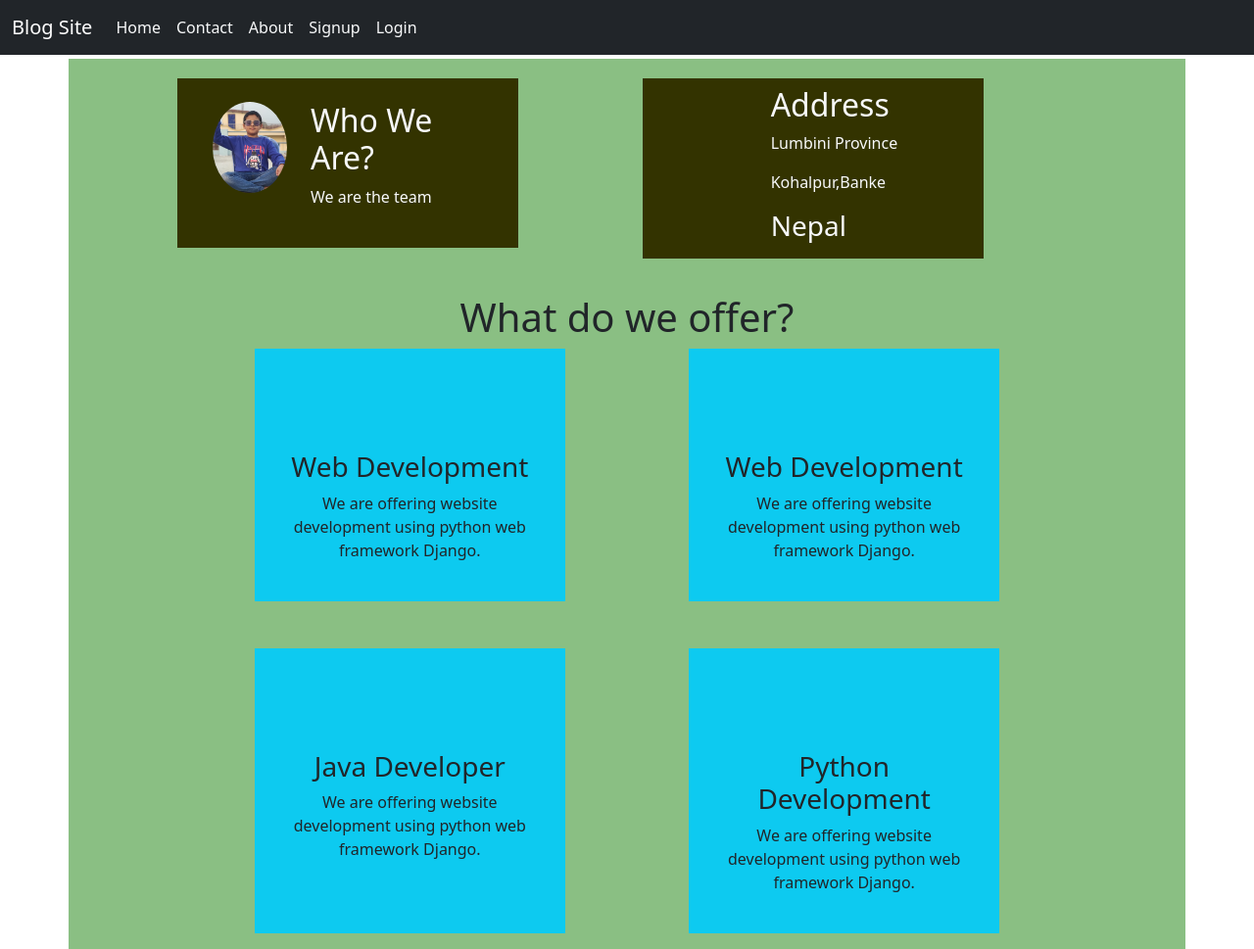
After one commit to sagarneupane/BlogSite, a Django app: page /about/ in a window 1280 px wide. The commit adds this page. Shown: the whole page at 98% size. Run offline with Django 4.2, Linux system fonts and the light colour scheme; some libraries are stand-ins or nearby versions; some web fonts are replaced.

Commit message:
Changes And Update upto About.html Making

```diff
--- a/Blog/static/css/core.css
+++ b/Blog/static/css/core.css
@@ -1,9 +1,17 @@
 
+*{
+    margin: 0;
+    padding: 0;
+    }
+.bg-lightgreen{
+background-color:#8ABF83;
+}
+.bg-whitegreen{
+background-color:#BBDAB7;
+}
 
-html,body{
-    height: 100%;
+.bg-formcolor{
+background-color:#7CAD76;}
+.bg-aboutcolor{
+background-color: #333300;
 }
-.container-fluid
-{
-    min-height: 100%;
-}
--- /dev/null
+++ b/Blog/templates/about.html
@@ -0,0 +1,69 @@
+
+
+
+
+{% extends 'base/base.html' %}
+
+{% block title %}Home Page{% endblock %}
+
+{% block content %}
+<div class="container bg-lightgreen mt-1 ">
+        <div class="row ">
+            <div class="offset-sm-1 col-sm-4 mt-3 mb-3">
+                    <div class="row bg-aboutcolor text-light p-4 m-1">
+                        <div class="col-sm-4">
+                            {% load static %}
+                            <img src="{% static 'img/abi1.jpg' %}" alt="" class="img-fluid rounded-circle" height="100px" width="100px" >
+                        </div>
+                        <div class="col-sm-6">
+                            <h2>Who We Are?</h2>
+                            <p>We are the team</p>
+                        </div>
+                    </div>
+            </div>
+             <div class="offset-sm-1 col-sm-4 mt-3 mb-3">
+                    <div class="row bg-aboutcolor text-light p-2 m-1">
+                        <div class="col-sm-4 text-center mt-5">
+                           <i class="fa-solid fa-location-dot fa-5x"></i>
+                        </div>
+                        <div class="col-sm-6">
+                            <h2>Address</h2>
+                            <p>Lumbini Province</p>
+                            <p>Kohalpur,Banke</p>
+                            <h3>Nepal</h3>
+                        </div>
+                    </div>
+            </div>
+             <div class="offset-sm-2 col-sm-8 mt-3 mb-3">
+                    <h1 class="text-center">What do we offer?</h1>
+                    <div class="row">
+                        <div class="col-sm-5 text-center p-4 bg-info">
+                            <i class="fa-solid fa-globe fa-5x"></i>
+                            <h3>Web Development</h3>
+                            <p>We are offering website development using python web framework Django.</p>
+                        </div>
+                        <div class="offset-sm-2 col-sm-5 text-center p-4 bg-info">
+                            <i class="fa-brands fa-aws fa-5x"></i>
+                            <h3>Web Development</h3>
+                            <p>We are offering website development using python web framework Django.</p>
+                        </div>
+                        <div class="mt-5 col-sm-5 text-center p-4 bg-info">
+                            <i class="fa-brands fa-java fa-5x"></i>
+                            <h3>Java Developer</h3>
+                            <p>We are offering website development using python web framework Django.</p>
+                        </div>
+                        <div class="mt-5 offset-sm-2 col-sm-5 text-center p-4 bg-info">
+                            <i class="fa-brands fa-python fa-5x"></i>
+                            <h3>Python Development</h3>
+                            <p>We are offering website development using python web framework Django.</p>
+                        </div>
+                    </div>
+            </div>
+
+
+        </div>
+
+
+
+</div>
+{% endblock %}
--- a/Blog/templates/base/base.html
+++ b/Blog/templates/base/base.html
@@ -7,10 +7,10 @@
     {% include "base/link.html" %}
 </head>
 <body>
-<div class="container-fluid">
+
     {% include 'base/navbar.html' %}
     {% block content %}
-    {% block content %}
-</div>
+    {% endblock content %}
+
 </body>
 </html>
--- a/Blog/templates/base/navbar.html
+++ b/Blog/templates/base/navbar.html
@@ -0,0 +1,34 @@
+<nav class="navbar navbar-expand-lg container-fluid text-danger  navbar-dark bg-dark">
+  <a class="navbar-brand" href="{% url 'home' %}">Blog Site</a>
+  <button class="navbar-toggler" type="button" data-toggle="collapse" data-target="#navbarNav" aria-controls="navbarNav" aria-expanded="false" aria-label="Toggle navigation">
+    <span class="navbar-toggler-icon"></span>
+  </button>
+  <div class="collapse navbar-collapse" id="navbarNav">
+    <ul class="navbar-nav">
+      <li class="nav-item active">
+        <a class="nav-link text-light" href="{% url 'home' %}">Home <span class="sr-only">(current)</span></a>
+      </li>
+      <li class="nav-item">
+        <a class="nav-link text-light" href="{% url 'contact' %}">Contact</a>
+      </li>
+      <li class="nav-item">
+        <a class="nav-link text-light" href="{% url 'about' %}">About</a>
+      </li>
+      {% if request.user %}
+      <li class="nav-item">
+        <a class="nav-link text-light" href="#">Signup</a>
+      </li>
+      <li class="nav-item">
+        <a class="nav-link text-light" href="#">Login</a>
+      </li>
+      {% else %}
+      <li class="nav-item">
+        <a class="nav-link text-light" href="#">Dashboard</a>
+      </li>
+      <li class="nav-item">
+        <a class="nav-link text-light" href="#">Logout</a>
+      </li>
+      {% endif %}
+    </ul>
+  </div>
+</nav>
--- a/Blog/urls.py
+++ b/Blog/urls.py
@@ -3,4 +3,6 @@ from . import views
 
 urlpatterns = [
     path("", views.home, name="home"),
+    path("contact/", views.contact, name="contact"),
+    path("about/", views.about, name="about"),
 ]
--- a/Blog/views.py
+++ b/Blog/views.py
@@ -1,7 +1,18 @@
 from django.shortcuts import render
+from .forms import DummyForm
 
 
 # Create your views here.
 def home(request):
     context = {}
     return render(request, 'home.html', context)
+
+
+def contact(request):
+    fm = DummyForm()
+    context = {"form": fm}
+    return render(request, 'contact.html', context)
+
+
+def about(request):
+    return render(request, 'about.html')
```
Also changed, not shown: Blog/forms.py (+9 -0 lines), Blog/templates/contact.html (added, +33 -0 lines), Blog/templates/home.html (+22 -1 lines).
